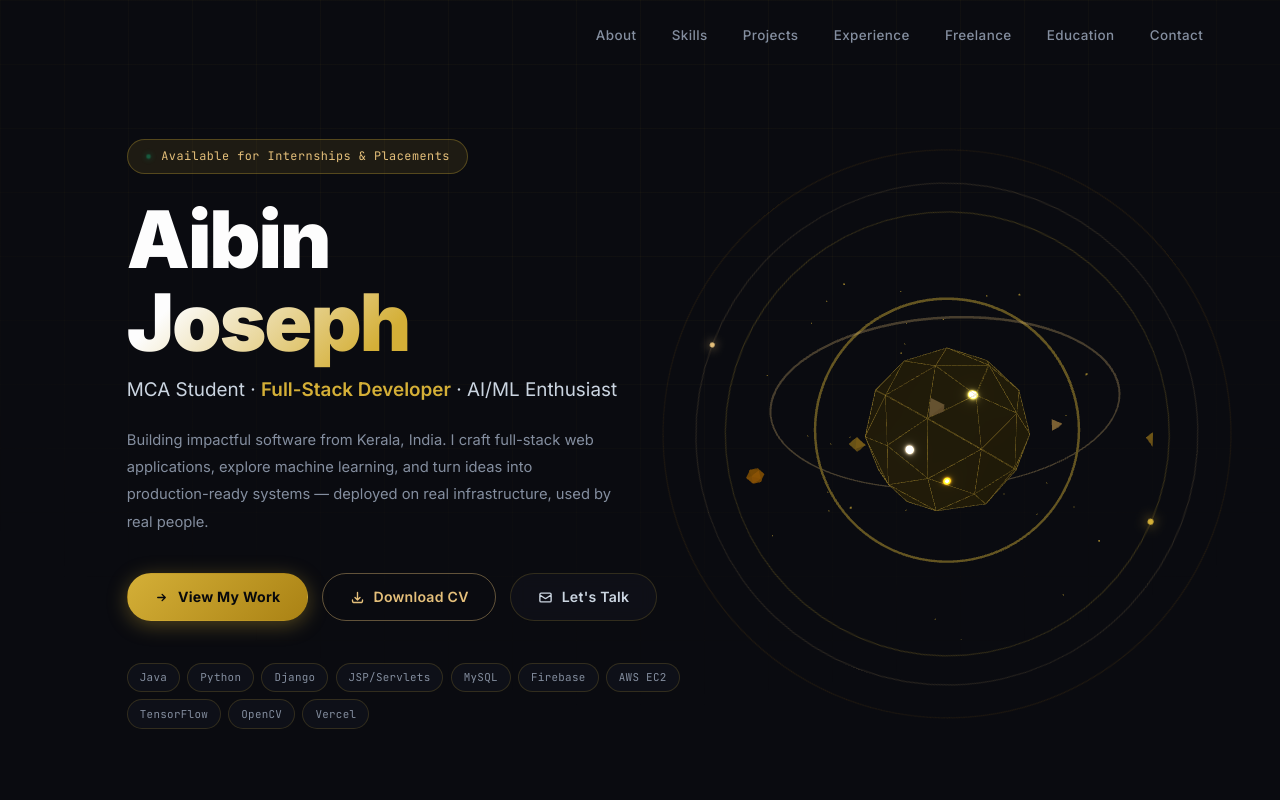
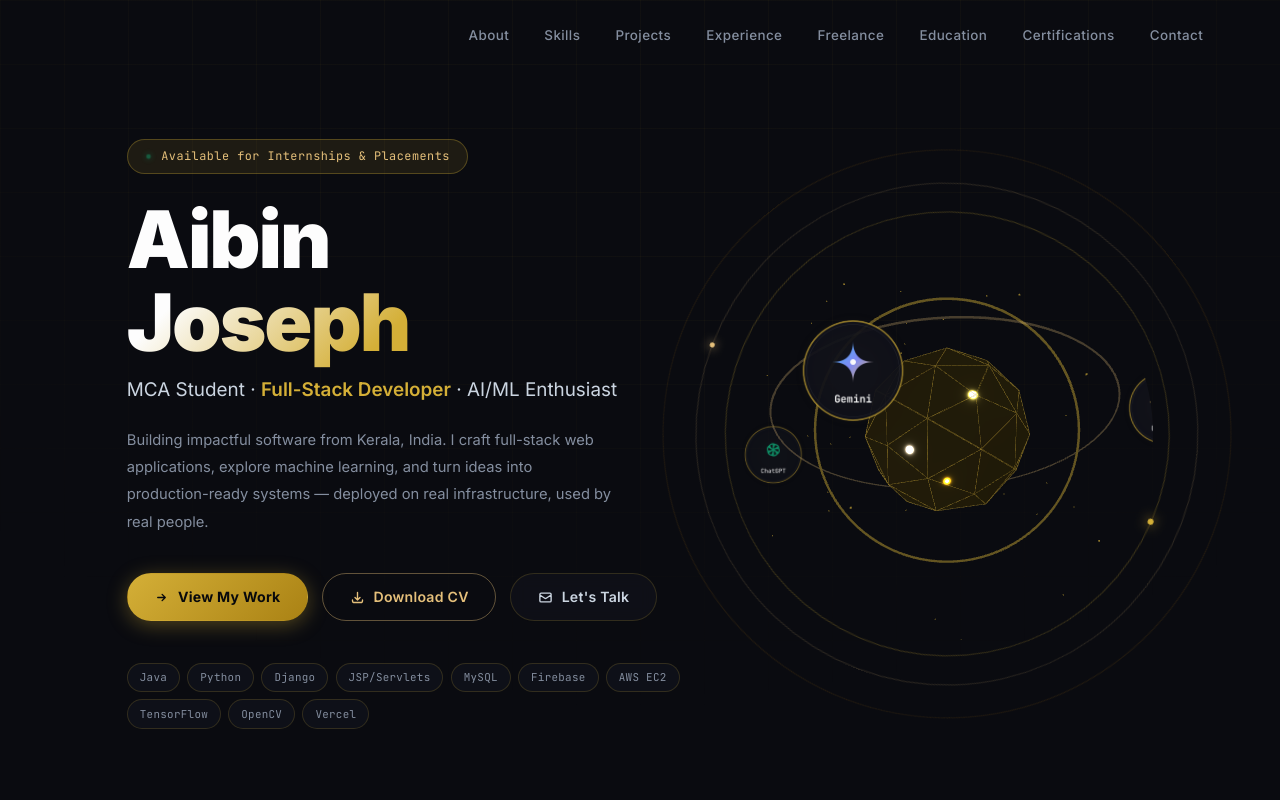
Before and after one commit to aibinjmca2527-dotcom/my-portfolio, a website: page index.html in a window 1280 px wide. Shown: the top 800 px of the page. Drawn offline with nearby package versions, Linux system fonts and the light colour scheme; animation ran at ten frames a second.

Commit message:
feat: add Certifications to desktop nav, 4 orbiting AI logos (Claude, Gemini, ChatGPT, Antigravity) in 3D hero, and simplify contact text

```diff
--- a/index.html
+++ b/index.html
@@ -642,6 +642,7 @@ footer {
     <li><a href="#experience"     class="nav-link">Experience</a></li>
     <li><a href="#freelance"      class="nav-link">Freelance</a></li>
     <li><a href="#education"      class="nav-link">Education</a></li>
+    <li><a href="#certifications" class="nav-link">Certifications</a></li>
     <li><a href="#contact"        class="nav-link">Contact</a></li>
   </ul>
   <button class="hamburger" id="hamburger" aria-label="Toggle navigation" aria-expanded="false">
@@ -1019,7 +1020,7 @@ footer {
     <div class="contact-grid">
       <div class="reveal d2">
         <p style="font-size:.88rem;color:var(--muted);line-height:1.8;margin-bottom:1.5rem;">
-          The best way to reach me is via email or LinkedIn. I typically respond within 24 hours.
+          The best way to reach me is via email. I typically respond within 24 hours.
         </p>
         <div class="contact-links">
           <a href="mailto:aibinjoseph9605573691@gmail.com" class="c-link" aria-label="Send email to Aibin Joseph">
@@ -1345,20 +1346,201 @@ function initThree() {
   const pts = new THREE.Points(pGeo, new THREE.PointsMaterial({ color: 0xd4af37, size: .036, transparent: true, opacity: .65 }));
   scene.add(pts);
 
-  // Floating precision orbiters
-  const orbiters = [];
-  if (!mobile) {
-    const shapes = [new THREE.OctahedronGeometry(.12, 0), new THREE.TetrahedronGeometry(.1, 0), new THREE.IcosahedronGeometry(.09, 0)];
-    const colors = [0xd4af37, 0xe5c07b, 0xf59e0b];
-    for (let i = 0; i < 5; i++) {
-      const si = i % 3;
-      const m  = new THREE.Mesh(shapes[si], new THREE.MeshStandardMaterial({
-        color: colors[si], metalness: .95, roughness: .1, emissive: colors[si], emissiveIntensity: .35
-      }));
-      m.userData = { angle: (i / 5) * Math.PI * 2, radius: 1.9 + Math.random() * .5, speed: .35 + Math.random() * .25, yOff: (Math.random() - .5) * .6 };
-      scene.add(m); orbiters.push(m);
+  // Helper: Generate crisp circular glass badges for 4 AI logos (Claude, Gemini, ChatGPT, Antigravity)
+  function createAiBadge(type) {
+    const c = document.createElement('canvas');
+    c.width = 256;
+    c.height = 256;
+    const ctx = c.getContext('2d');
+
+    // Outer subtle golden aura
+    const glow = ctx.createRadialGradient(128, 128, 45, 128, 128, 122);
+    glow.addColorStop(0, 'rgba(212, 175, 55, 0.18)');
+    glow.addColorStop(1, 'rgba(10, 11, 16, 0)');
+    ctx.fillStyle = glow;
+    ctx.fillRect(0, 0, 256, 256);
+
+    // Circular dark glass badge disc
+    ctx.beginPath();
+    ctx.arc(128, 128, 104, 0, Math.PI * 2);
+    ctx.fillStyle = 'rgba(16, 18, 26, 0.94)';
+    ctx.fill();
+    ctx.lineWidth = 3.5;
+    ctx.strokeStyle = 'rgba(212, 175, 55, 0.65)';
+    ctx.stroke();
+
+    // Delicate inner border ring
+    ctx.beginPath();
+    ctx.arc(128, 128, 97, 0, Math.PI * 2);
+    ctx.lineWidth = 1;
+    ctx.strokeStyle = 'rgba(255, 255, 255, 0.1)';
+    ctx.stroke();
+
+    const cx = 128, cy = 110;
+
+    if (type === 'claude') {
+      // Anthropic Claude — iconic coral/gold sunburst asterisk
+      ctx.save();
+      ctx.translate(cx, cy);
+      ctx.strokeStyle = '#d97757';
+      ctx.fillStyle = '#e5b95c';
+      ctx.lineWidth = 5;
+      ctx.lineCap = 'round';
+      for (let i = 0; i < 8; i++) {
+        const a = (i * Math.PI) / 4;
+        const len = (i % 2 === 0) ? 36 : 26;
+        ctx.beginPath();
+        ctx.moveTo(0, 0);
+        ctx.lineTo(Math.cos(a) * len, Math.sin(a) * len);
+        ctx.stroke();
+        ctx.beginPath();
+        ctx.arc(Math.cos(a) * (len + 4), Math.sin(a) * (len + 4), 3, 0, Math.PI * 2);
+        ctx.fill();
+      }
+      ctx.beginPath();
+      ctx.arc(0, 0, 8, 0, Math.PI * 2);
+      ctx.fillStyle = '#d97757';
+      ctx.fill();
+      ctx.restore();
+
+      ctx.font = "bold 22px 'JetBrains Mono', monospace";
+      ctx.fillStyle = '#fdfdfd';
+      ctx.textAlign = 'center';
+      ctx.fillText('Claude', 128, 195);
     }
+    else if (type === 'gemini') {
+      // Google Gemini — 4-pointed curved star with electric gradient
+      ctx.save();
+      ctx.translate(cx, cy);
+      const grad = ctx.createLinearGradient(-42, -42, 42, 42);
+      grad.addColorStop(0, '#38bdf8');
+      grad.addColorStop(0.5, '#818cf8');
+      grad.addColorStop(1, '#e5b95c');
+      ctx.fillStyle = grad;
+
+      ctx.beginPath();
+      const R = 44;
+      ctx.moveTo(0, -R);
+      ctx.quadraticCurveTo(0, 0, R, 0);
+      ctx.quadraticCurveTo(0, 0, 0, R);
+      ctx.quadraticCurveTo(0, 0, -R, 0);
+      ctx.quadraticCurveTo(0, 0, 0, -R);
+      ctx.closePath();
+      ctx.fill();
+
+      ctx.beginPath();
+      ctx.arc(0, 0, 6, 0, Math.PI * 2);
+      ctx.fillStyle = '#ffffff';
+      ctx.fill();
+      ctx.restore();
+
+      ctx.font = "bold 22px 'JetBrains Mono', monospace";
+      ctx.fillStyle = '#fdfdfd';
+      ctx.textAlign = 'center';
+      ctx.fillText('Gemini', 128, 195);
+    }
+    else if (type === 'chatgpt') {
+      // OpenAI / ChatGPT — 6-loop hexagonal knot
+      ctx.save();
+      ctx.translate(cx, cy);
+      ctx.strokeStyle = '#10b981';
+      ctx.lineWidth = 4.5;
+      ctx.lineCap = 'round';
+      ctx.lineJoin = 'round';
+      for (let i = 0; i < 6; i++) {
+        ctx.save();
+        ctx.rotate((i * Math.PI) / 3);
+        ctx.beginPath();
+        ctx.moveTo(0, 0);
+        ctx.lineTo(0, -18);
+        ctx.arcTo(20, -28, 20, 0, 14);
+        ctx.lineTo(8, -4);
+        ctx.stroke();
+        ctx.restore();
+      }
+      ctx.beginPath();
+      ctx.arc(0, 0, 5, 0, Math.PI * 2);
+      ctx.fillStyle = '#10b981';
+      ctx.fill();
+      ctx.restore();
+
+      ctx.font = "bold 22px 'JetBrains Mono', monospace";
+      ctx.fillStyle = '#fdfdfd';
+      ctx.textAlign = 'center';
+      ctx.fillText('ChatGPT', 128, 195);
+    }
+    else if (type === 'antigravity') {
+      // Google Antigravity — inverted quantum levitation symbol
+      ctx.save();
+      ctx.translate(cx, cy);
+      const grad = ctx.createLinearGradient(-35, -35, 35, 35);
+      grad.addColorStop(0, '#e5b95c');
+      grad.addColorStop(1, '#38bdf8');
+      ctx.strokeStyle = grad;
+      ctx.lineWidth = 4.5;
+      ctx.lineCap = 'round';
+      ctx.lineJoin = 'round';
+
+      const size = 36;
+      ctx.beginPath();
+      ctx.moveTo(0, size);
+      ctx.lineTo(Math.cos(Math.PI / 6) * size, -Math.sin(Math.PI / 6) * size);
+      ctx.lineTo(-Math.cos(Math.PI / 6) * size, -Math.sin(Math.PI / 6) * size);
+      ctx.closePath();
+      ctx.stroke();
+
+      ctx.beginPath();
+      ctx.arc(0, 0, 7, 0, Math.PI * 2);
+      ctx.fillStyle = '#e5b95c';
+      ctx.fill();
+
+      ctx.beginPath();
+      ctx.moveTo(0, -12);
+      ctx.lineTo(0, -25);
+      ctx.moveTo(-6, -19);
+      ctx.lineTo(0, -25);
+      ctx.lineTo(6, -19);
+      ctx.strokeStyle = '#38bdf8';
+      ctx.lineWidth = 3;
+      ctx.stroke();
+      ctx.restore();
+
+      ctx.font = "bold 20px 'JetBrains Mono', monospace";
+      ctx.fillStyle = '#fdfdfd';
+      ctx.textAlign = 'center';
+      ctx.fillText('Antigravity', 128, 195);
+    }
+
+    return new THREE.CanvasTexture(c);
   }
+
+  // 4 AI Logos Orbiting the Core: Claude, Gemini, ChatGPT, Antigravity
+  const aiTypes = ['claude', 'gemini', 'chatgpt', 'antigravity'];
+  const aiSprites = [];
+  const badgeScale = mobile ? 0.72 : 0.88;
+  const orbitR = mobile ? 1.85 : 2.3;
+
+  aiTypes.forEach((type, idx) => {
+    const tex = createAiBadge(type);
+    tex.needsUpdate = true;
+    const mat = new THREE.SpriteMaterial({
+      map: tex,
+      transparent: true,
+      opacity: 0.95,
+      depthTest: true,
+      depthWrite: false
+    });
+    const sprite = new THREE.Sprite(mat);
+    sprite.scale.set(badgeScale, badgeScale, 1);
+    sprite.userData = {
+      angle: (idx / 4) * Math.PI * 2,
+      baseRadius: orbitR,
+      speed: 0.3,
+      yPhase: idx * (Math.PI / 2)
+    };
+    scene.add(sprite);
+    aiSprites.push(sprite);
+  });
 
   let mx = 0, my = 0;
   if (!reduced) {
@@ -1390,11 +1572,15 @@ function initThree() {
     ring1.rotation.z = t * .3; ring1.rotation.x = t * .15;
     ring2.rotation.z = -t * .2; ring2.rotation.y = t * .1;
     pts.rotation.y = t * .04;
-    orbiters.forEach(o => {
-      o.userData.angle += o.userData.speed * .011;
-      const a = o.userData.angle, r = o.userData.radius;
-      o.position.set(Math.cos(a) * r, o.userData.yOff + Math.sin(a * 1.4) * .35, Math.sin(a) * r * .55);
-      o.rotation.x += .025; o.rotation.y += .018;
+    aiSprites.forEach(sp => {
+      sp.userData.angle += reduced ? 0 : sp.userData.speed * 0.012;
+      const a = sp.userData.angle;
+      const r = sp.userData.baseRadius;
+      const x = Math.cos(a) * r;
+      const z = Math.sin(a) * (r * 0.75);
+      const y = Math.sin(t * 1.25 + sp.userData.yPhase) * 0.28 + (z * 0.15);
+      sp.position.set(x, y, z);
+      sp.material.opacity = z < 0 ? 0.75 : 0.98;
     });
     if (!reduced) {
       camera.position.x += (mx * .5 - camera.position.x) * .05;
```
